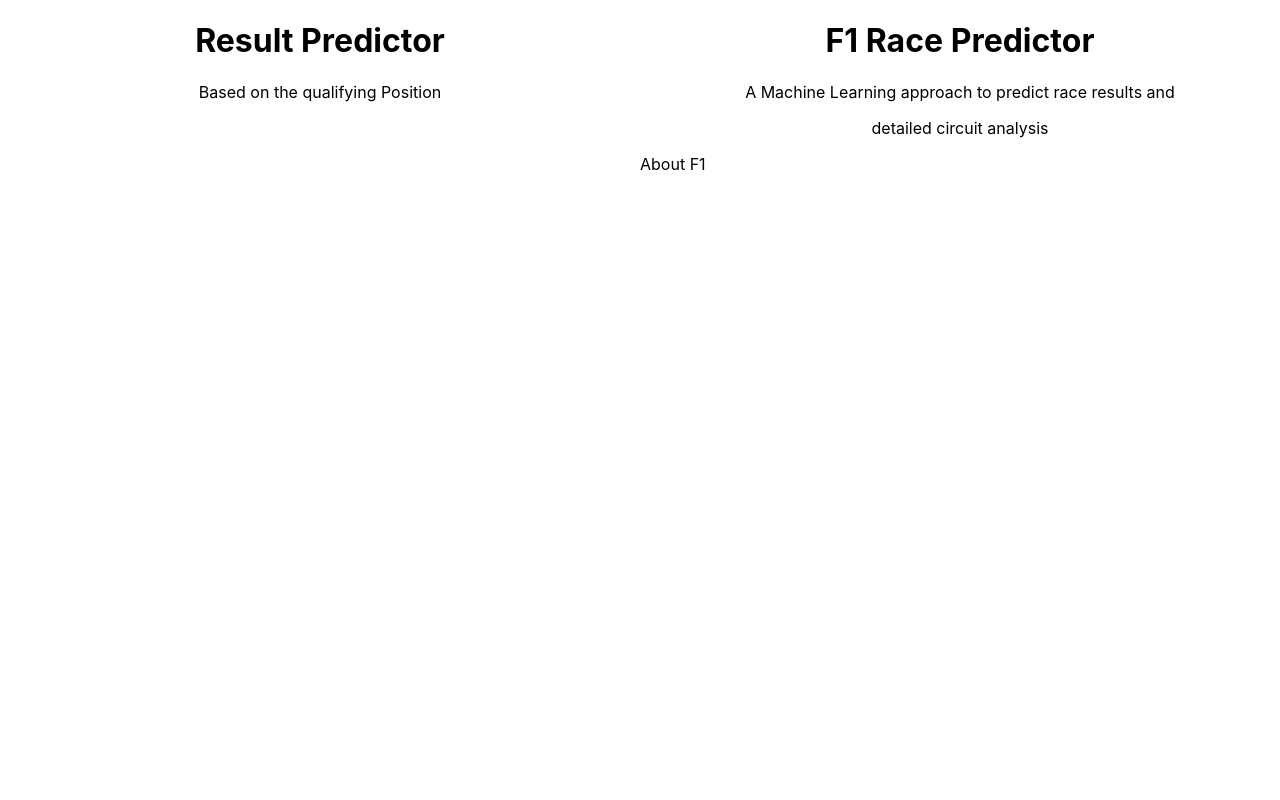
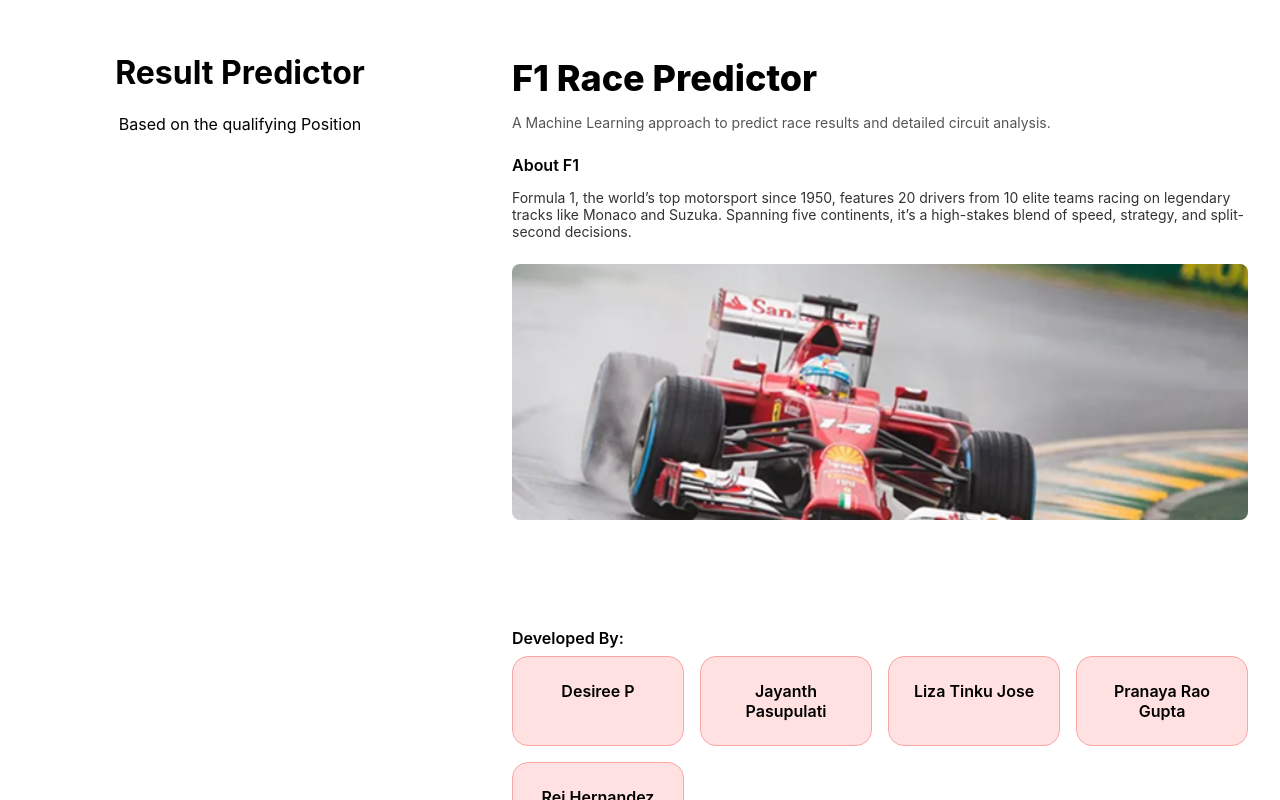
Before and after one commit to lizatinku/AISC-spring25, a React (Create React App) app: page / in a window 1280 px wide. Built offline with nearby package versions, Linux system fonts and the light colour scheme.

Commit message:
split into left & right panes and added styling

```diff
--- a/src/App.css
+++ b/src/App.css
@@ -9,12 +9,75 @@
 }
 
 .left-pane {
-  grid-column: 1;
   background-color: #8c1c26;
-  text-decoration-color: 'white';
+  color: white;
 }
 
 .right-pane {
-  grid-column: 2;
   background-color: #cdf6fc;
 }
+
+.right-panel {
+  padding: 2rem;
+  background-color: white;
+  color: black;
+  display: flex;
+  flex-direction: column;
+  justify-content: space-between;
+  height: 100%;
+  overflow-y: auto;
+}
+
+.title {
+  font-size: 2.25rem;
+  font-weight: 800;
+  margin-bottom: 0.75rem;
+}
+
+/* Subtitle text */
+.subtitle {
+  margin-bottom: 1.5rem;
+  font-size: 0.875rem;
+  color: #555;
+}
+
+/* Section headers like “About F1” and “Developed By” */
+.section-header {
+  font-weight: 600;
+  font-size: 1rem;
+  margin-bottom: 0.5rem;
+}
+
+.paragraph {
+  font-size: 0.875rem;
+  color: #333;
+  margin-bottom: 1.5rem;
+}
+
+/* Racecar image styling */
+.racecar-img {
+  width: 100%;
+  max-height: 16rem;
+  object-fit: cover;
+  border-radius: 0.5rem;
+  margin-bottom: 2.5rem;
+}
+
+.dev-section {
+  margin-top: auto;
+}
+
+.dev-grid {
+  display: grid;
+  grid-template-columns: repeat(auto-fit, minmax(160px, 1fr));
+  gap: 1rem;
+}
+
+.dev-box {
+  background-color: #FFE1E1;
+  text-align: center;
+  padding: 1.5rem;
+  border-radius: 1rem;
+  font-weight: 600;
+  border: 1px solid #fca5a5;
+}
--- a/src/App.js
+++ b/src/App.js
@@ -1,40 +1,25 @@
-import logo from './logo.svg';
 import './App.css';
 import React from 'react';
+import LeftPanel from './Leftpanel';
+import RightPanel from './Rightpanel';
 
 const SplitScreen = ({ children, leftWeight = 1, rightWeight = 1 }) => {
   const [left, right] = React.Children.toArray(children);
   return (
     <div className="split-screen">
-      <div className="pane" style={{ flex: leftWeight}}>{left}</div>
+      <div className="pane" style={{ flex: leftWeight }}>{left}</div>
       <div className="pane" style={{ flex: rightWeight }}>{right}</div>
     </div>
   );
 };
 
-const SplitScreenExample = () => {
+function App() {
   return (
-    <SplitScreen leftWeight={1} rightWeight={1}>
-      <div>
-        <header style={{ textAlign: 'center' }}>
-          <h1>Result Predictor</h1>
-        </header>
-        <property style = {{ textAlign: 'center'}}>
-          <p>Based on the qualifying Position</p>
-        </property>
-      </div>
-      <div>
-        <header style={{ textAlign: 'center' }}>
-          <h1>F1 Race Predictor</h1>
-        </header>
-        <property style = {{ textAlign: 'center'}}>
-          <p>A Machine Learning approach to predict race results and</p>
-          <p>detailed circuit analysis</p>
-        </property>
-        <p>About F1</p>
-      </div>
+    <SplitScreen leftWeight={0.6} rightWeight={1}>
+      <LeftPanel />
+      <RightPanel />
     </SplitScreen>
   );
-};
+}
 
-export default SplitScreenExample;
+export default App;
--- /dev/null
+++ b/src/Leftpanel.js
@@ -0,0 +1,16 @@
+import React from 'react';
+
+const LeftPanel = () => {
+  return (
+    <div style={{ padding: '2rem' }}>
+      <header style={{ textAlign: 'center' }}>
+        <h1>Result Predictor</h1>
+        <p>Based on the qualifying Position</p>
+      </header>
+
+      {/* Your form components will go here later */}
+    </div>
+  );
+};
+
+export default LeftPanel;
--- /dev/null
+++ b/src/Rightpanel.js
@@ -0,0 +1,41 @@
+import racecar from './assets/racecar1.png';
+
+const developers = [
+  'Desiree P',
+  'Jayanth Pasupulati',
+  'Liza Tinku Jose',
+  'Pranaya Rao Gupta',
+  'Rei Hernandez',
+];
+
+export default function RightPanel() {
+  return (
+    <div className="right-panel">
+      <div className="content">
+        <h1 className="title">F1 Race Predictor</h1>
+        <p className="subtitle">
+          A Machine Learning approach to predict race results and detailed circuit analysis.
+        </p>
+
+        <h2 className="section-header">About F1</h2>
+        <p className="paragraph">
+          Formula 1, the world’s top motorsport since 1950, features 20 drivers from 10 elite teams racing on legendary tracks like Monaco and Suzuka.
+          Spanning five continents, it’s a high-stakes blend of speed, strategy, and split-second decisions.
+        </p>
+
+        <img src={racecar} alt="Racecar" className="racecar-img" />
+      </div>
+
+      <div className="dev-section">
+        <h2 className="section-header">Developed By:</h2>
+        <div className="dev-grid">
+          {developers.map((dev, idx) => (
+            <div key={idx} className="dev-box">
+              {dev}
+            </div>
+          ))}
+        </div>
+      </div>
+    </div>
+  );
+}
```
Also changed, not shown: src/assets/racecar1.png (added), 1 other file (tests, documents, lock files or other folders).
